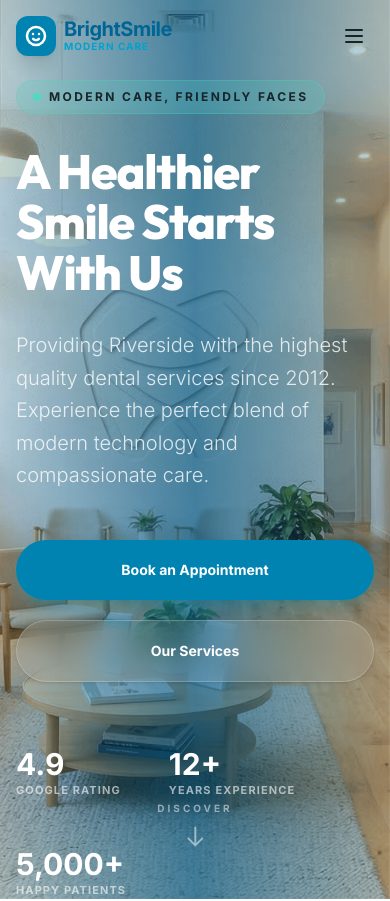
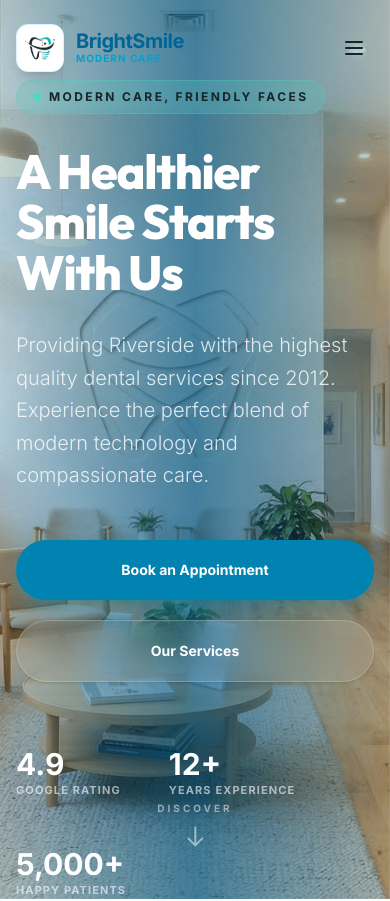
Before and after one commit to knezevickris/learning-projects, a Next.js app in the folder bright-smile-website/: page / in a window 390 px wide. Shown: the top 901 px of the page. Built offline with nearby package versions, Linux system fonts and the light colour scheme.

Commit message:
improvements of navbar, footer and responsive design. added logo

```diff
--- a/bright-smile-website/src/app/about/page.tsx
+++ b/bright-smile-website/src/app/about/page.tsx
@@ -86,13 +86,13 @@ export default function AboutPage() {
 
           <div className="space-y-24">
             {/* Dr. Chen */}
-            <div className="grid lg:grid-cols-12 gap-12 items-start">
-              <div className="lg:col-span-4 lg:sticky lg:top-32">
-                 <div className="relative aspect-[4/5] rounded-[2rem] overflow-hidden shadow-xl border-4 border-white dark:border-dental-800">
+            <div className="grid md:grid-cols-12 gap-8 lg:gap-12 items-start">
+              <div className="md:col-span-12 lg:col-span-4 lg:sticky lg:top-32 flex justify-center lg:block">
+                 <div className="relative w-full max-w-[450px] lg:max-w-none aspect-[4/5] rounded-[2.5rem] overflow-hidden shadow-xl border-4 border-white dark:border-dental-800">
                     <NextImage src="/images/team/marcus.png" alt="Dr. Marcus Chen" fill className="object-cover" />
                  </div>
               </div>
-              <div className="lg:col-span-8 pt-4">
+              <div className="md:col-span-12 lg:col-span-8 pt-4">
                 <span className="text-dental-600 font-bold uppercase tracking-widest text-sm mb-2 block">General & Cosmetic Dentistry</span>
                 <h3 className="text-4xl font-extrabold text-dental-700 dark:text-white mb-6">Dr. Marcus Chen, DDS</h3>
                 <div className="space-y-6 text-lg text-foreground/70 leading-relaxed">
@@ -110,8 +110,8 @@ export default function AboutPage() {
             </div>
 
             {/* Dr. Rivera */}
-            <div className="grid lg:grid-cols-12 gap-12 items-start pt-16 border-t border-dental-50 dark:border-dental-900/10">
-              <div className="lg:col-span-8 pt-4 order-2 lg:order-1">
+            <div className="grid md:grid-cols-12 gap-8 lg:gap-12 items-start pt-16 border-t border-dental-50 dark:border-dental-900/10">
+              <div className="md:col-span-12 lg:col-span-8 pt-4 order-2 lg:order-1">
                 <span className="text-dental-600 font-bold uppercase tracking-widest text-sm mb-2 block text-left lg:text-right">Orthodontics & Invisalign</span>
                 <h3 className="text-4xl font-extrabold text-dental-700 dark:text-white mb-6 text-left lg:text-right">Dr. Sarah Rivera, DMD</h3>
                 <div className="space-y-6 text-lg text-foreground/70 leading-relaxed text-left lg:text-right">
@@ -126,8 +126,8 @@ export default function AboutPage() {
                   </blockquote>
                 </div>
               </div>
-              <div className="lg:col-span-4 lg:sticky lg:top-32 order-1 lg:order-2">
-                 <div className="relative aspect-[4/5] rounded-[2rem] overflow-hidden shadow-xl border-4 border-white dark:border-dental-800">
+              <div className="md:col-span-12 lg:col-span-4 lg:sticky lg:top-32 order-1 lg:order-2 flex justify-center lg:block">
+                 <div className="relative w-full max-w-[450px] lg:max-w-none aspect-[4/5] rounded-[2.5rem] overflow-hidden shadow-xl border-4 border-white dark:border-dental-800">
                     <NextImage src="/images/team/sarah.png" alt="Dr. Sarah Rivera" fill className="object-cover" />
                  </div>
               </div>
--- a/bright-smile-website/src/app/globals.css
+++ b/bright-smile-website/src/app/globals.css
@@ -47,15 +47,3 @@ img {
 h1, h2, h3, h4, h5, h6 {
   font-family: var(--font-display);
 }
-
-.glass-nav {
-  background: rgba(255, 255, 255, 0.8);
-  backdrop-filter: blur(12px);
-  -webkit-backdrop-filter: blur(12px);
-  border-bottom: 1px solid rgba(0, 0, 0, 0.05);
-}
-
-.dark .glass-nav {
-  background: rgba(15, 23, 42, 0.8);
-  border-bottom: 1px solid rgba(255, 255, 255, 0.05);
-}
--- a/bright-smile-website/src/app/layout.tsx
+++ b/bright-smile-website/src/app/layout.tsx
@@ -50,6 +50,10 @@ export const metadata: Metadata = {
     index: true,
     follow: true,
   },
+  icons: {
+    icon: "/images/logo.png",
+    apple: "/images/logo.png",
+  },
 };
 
 export default function RootLayout({
--- a/bright-smile-website/src/components/Footer.tsx
+++ b/bright-smile-website/src/components/Footer.tsx
@@ -1,3 +1,5 @@
+"use client";
+
 import Link from "next/link";
 import { siteConfig } from "@/config/site";
 
@@ -80,6 +82,16 @@ export default function Footer() {
         {/* Bottom Bar */}
         <div className="pt-10 border-t flex flex-col md:flex-row justify-between items-center opacity-60 text-[12px]">
           <p>© {new Date().getFullYear()} {siteConfig.fullName}. All rights reserved.</p>
+
+          <button
+            onClick={() => window.scrollTo({ top: 0, behavior: 'smooth' })}
+            className="mt-6 md:mt-0 w-10 h-10 bg-dental-50 dark:bg-dental-900/50 rounded-full flex items-center justify-center hover:bg-dental-100 dark:hover:bg-dental-800 transition-colors shadow-sm group"
+            aria-label="Back to top"
+          >
+            <svg className="w-5 h-5 text-dental-600 group-hover:-translate-y-1 transition-transform" fill="none" stroke="currentColor" viewBox="0 0 24 24">
+              <path strokeLinecap="round" strokeLinejoin="round" strokeWidth="2.5" d="M5 15l7-7 7 7" />
+            </svg>
+          </button>
         </div>
       </div>
     </footer>
--- a/bright-smile-website/src/components/Navbar.tsx
+++ b/bright-smile-website/src/components/Navbar.tsx
@@ -3,6 +3,7 @@
 import { useState, useEffect } from "react";
 import Link from "next/link";
 import { usePathname } from "next/navigation";
+import Image from "next/image";
 
 import { siteConfig } from "@/config/site";
 
@@ -29,28 +30,20 @@ export default function Navbar() {
 
   return (
     <nav
-      className={`fixed top-0 w-full z-50 transition-all duration-300 ${
-        scrolled ? "glass-nav py-2" : "bg-transparent py-4"
-      }`}
+      className="absolute top-0 w-full z-50 py-6 bg-transparent"
     >
       <div className="max-w-7xl mx-auto px-4 sm:px-6 lg:px-8">
         <div className="flex justify-between items-center">
           {/* Logo */}
-          <Link href="/" className="flex items-center space-x-2 group">
-            <div className="w-10 h-10 rounded-xl bg-dental-600 flex items-center justify-center shadow-lg group-hover:scale-110 transition-transform">
-              <svg
-                className="w-6 h-6 text-white"
-                fill="none"
-                stroke="currentColor"
-                viewBox="0 0 24 24"
-              >
-                <path
-                  strokeLinecap="round"
-                  strokeLinejoin="round"
-                  strokeWidth="2.5"
-                  d="M14.828 14.828a4 4 0 01-5.656 0M9 10h.01M15 10h.01M21 12a9 9 0 11-18 0 9 9 0 0118 0z"
-                />
-              </svg>
+          <Link href="/" className="flex items-center space-x-3 group">
+            <div className="relative w-12 h-12 rounded-xl bg-white dark:bg-dental-800 flex items-center justify-center shadow-lg group-hover:scale-110 transition-transform overflow-hidden p-1.5 border border-dental-100 dark:border-dental-700">
+              <Image
+                src="/images/logo.png"
+                alt={siteConfig.name}
+                width={40}
+                height={40}
+                className="object-contain"
+              />
             </div>
             <div className="flex flex-col">
               <span className="text-xl font-bold tracking-tight text-dental-700 dark:text-white leading-none">
```
Also changed, not shown: bright-smile-website/public/images/logo.png (added).
